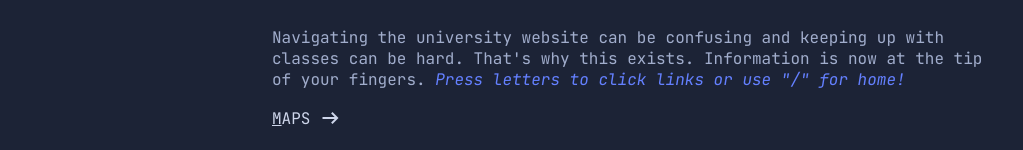
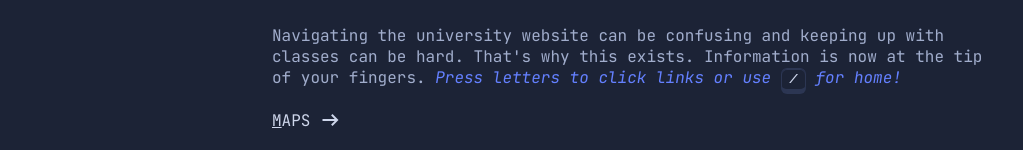
Before and after one commit to hshmp/unimelb, a SvelteKit app: page / in a window 1280 px wide. Shown: the part 362-512 px from the top of the page, without its empty margins (0-1023 px from the left). Built offline with nearby package versions, Linux system fonts and the light colour scheme.

Commit message:
feat: add interactive kbd component and error page

```diff
--- /dev/null
+++ b/src/components/Kbd.svelte
@@ -0,0 +1,52 @@
+<script>
+  let pressed = $state(false)
+</script>
+
+<kbd
+  class:pressed
+  on:mousedown={() => pressed = true}
+  on:mouseup={() => pressed = false}
+  on:mouseleave={() => pressed = false}
+  role='button'
+  tabindex='0'
+  on:keydown={(e) => e.key === 'Enter' && (pressed = true)}
+  on:keyup={() => pressed = false}
+>
+  <slot />
+</kbd>
+
+<style>
+  kbd {
+    display: inline-flex;
+    align-items: center;
+    justify-content: center;
+    padding: 0.2em 0.55em;
+    font-family: 'ui-monospace', 'Cascadia Code', monospace;
+    font-size: 0.85em;
+    font-weight: 600;
+    color: var(--text-0);
+    background: var(--bg-0);
+    border: 1px solid var(--bg-1);
+    border-bottom-width: 3px;
+    border-radius: 6px;
+    box-shadow:
+      0 2px 0 var(--bg-1),
+      inset 0 1px 0 var(--bg-1);
+    cursor: pointer;
+    user-select: none;
+    transition:
+      transform 80ms ease,
+      box-shadow 80ms ease,
+      border-bottom-width 80ms ease,
+      background 80ms ease;
+    position: relative;
+  }
+
+  kbd.pressed {
+    border-bottom-width: 1px;
+    box-shadow:
+      0 1px 0 var(--bg-1),
+      inset 0 1px 0 var(--bg-1);
+    transform: translateY(2px);
+  }
+</style>
--- a/src/routes/+page.svelte
+++ b/src/routes/+page.svelte
@@ -1,4 +1,5 @@
 <script>
+import Kbd from '../components/Kbd.svelte'
 const links = ['maps', 'notes']
 </script>
 
@@ -9,7 +10,7 @@ const links = ['maps', 'notes']
 	<h1>Find what you need.</h1>
 	<p data-delay="250">
 		Navigating the university website can be confusing and keeping up with classes can be hard.
-		That's why this exists. Information is now at the tip of your fingers. <em>Press letters to click links or use "/" for home!</em>
+		That's why this exists. Information is now at the tip of your fingers. <em>Press letters to click links or use <Kbd>/</Kbd> for home!</em>
 	</p>
 	<div class="flex column gap">
 		{#each links as link, i}
```
Also changed, not shown: src/routes/+error.svelte (added, +10 -0 lines).
